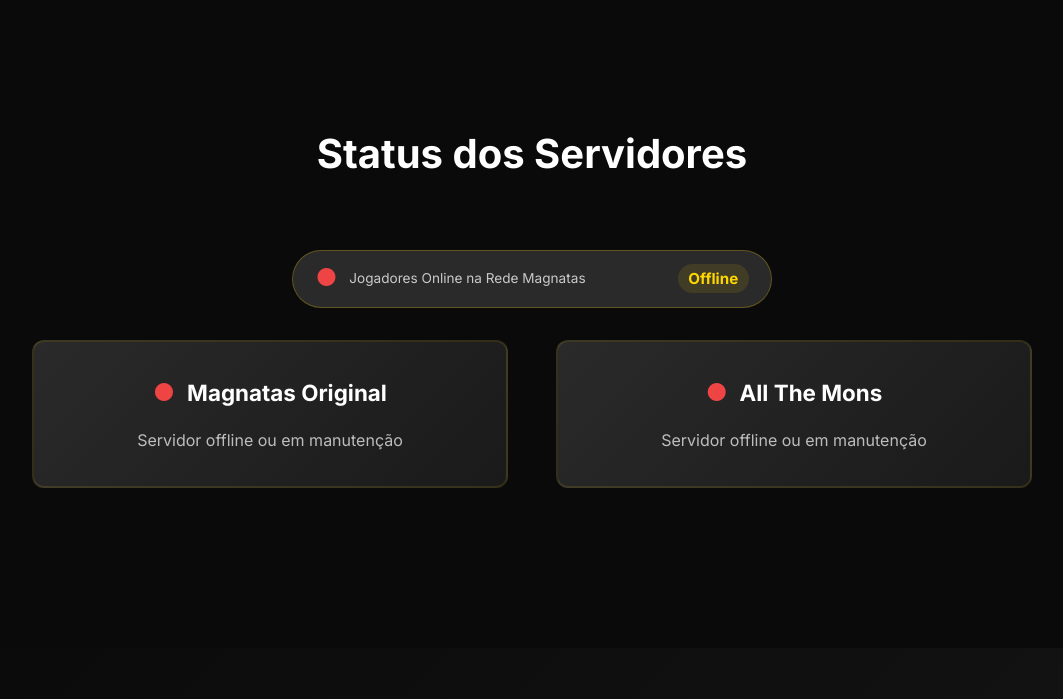
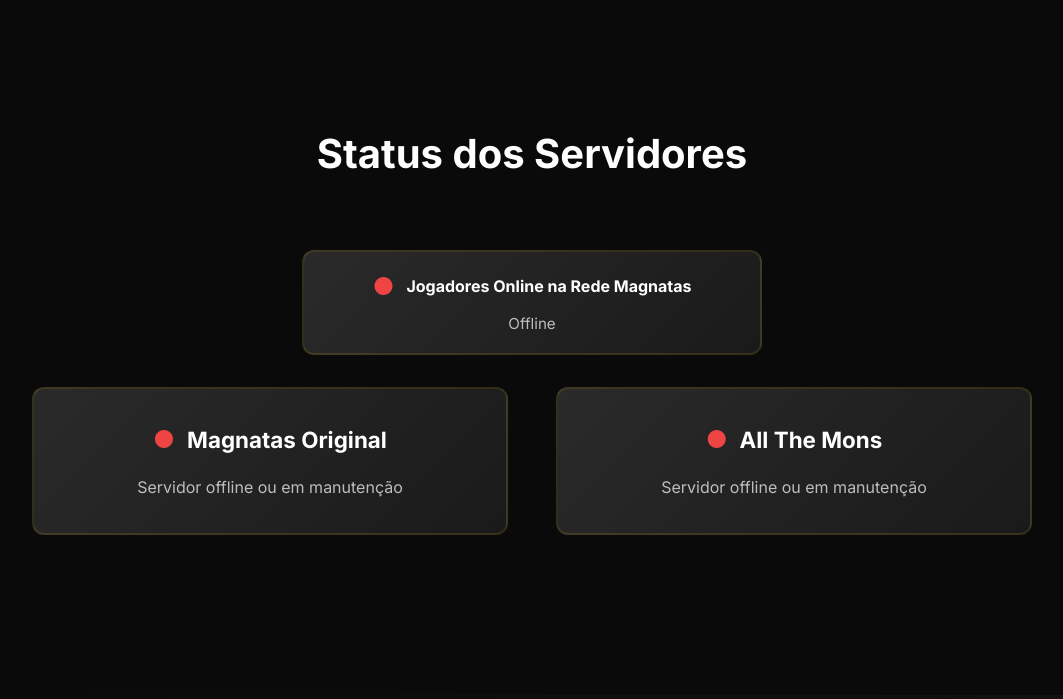
Before and after one commit to GnomoMuitoLoco/Site, a PHP site: page / in a window 1280 px wide. Shown: the part 2478-3177 px from the top of the page, without its empty margins (108-1171 px from the left). Run offline with PHP 8.4, Linux system fonts and the light colour scheme.

Commit message:
corrige visual do card de jogadores online na rede para seguir o mesmo padrão dos cards de servidor

```diff
--- a/index.html
+++ b/index.html
@@ -158,11 +158,13 @@
             <h2 class="section-title">Status dos Servidores</h2>
 
             <!-- Network Total Players -->
-            <div class="network-players-card" id="network-players">
-                <div class="network-players-inner">
-                    <span class="server-indicator loading" id="indicator-network">●</span>
-                    <span class="network-players-label">Jogadores Online na Rede Magnatas</span>
-                    <span class="network-players-count" id="network-players-count">...</span>
+            <div class="network-players-wrapper">
+                <div class="network-players-card" id="network-players">
+                    <div class="server-status-header">
+                        <span class="server-indicator loading" id="indicator-network">●</span>
+                        <h3>Jogadores Online na Rede Magnatas</h3>
+                    </div>
+                    <p class="server-status-info" id="network-players-count">Carregando...</p>
                 </div>
             </div>
 
--- a/styles.css
+++ b/styles.css
@@ -1362,42 +1362,39 @@
 }
 
 /* ── Network Total Players Card ── */
-.network-players-card {
+.network-players-wrapper {
     display: flex;
     justify-content: center;
     margin-bottom: 2rem;
 }
 
-.network-players-inner {
-    display: flex;
-    align-items: center;
-    gap: 0.75rem;
-    background: var(--color-gray);
-    border: 1px solid rgba(255, 215, 0, 0.25);
-    border-radius: 50px;
-    padding: 0.55rem 1.4rem;
-    max-width: 480px;
+.network-players-card {
+    background: linear-gradient(135deg, var(--color-gray) 0%, var(--color-gray-dark) 100%);
+    border-radius: 12px;
+    padding: 1rem 2rem;
+    text-align: center;
+    border: 2px solid rgba(255, 215, 0, 0.1);
+    transition: all 0.3s ease;
     width: 100%;
-}
-
-.network-players-label {
-    flex: 1;
-    font-size: 0.85rem;
-    color: rgba(255, 255, 255, 0.75);
-    white-space: nowrap;
-    overflow: hidden;
-    text-overflow: ellipsis;
-}
-
-.network-players-count {
+    max-width: 460px;
+}
+
+.network-players-card:hover {
+    border-color: rgba(255, 215, 0, 0.3);
+    box-shadow: 0 10px 30px rgba(255, 215, 0, 0.15);
+}
+
+.network-players-card .server-status-header {
+    margin-bottom: 0.4rem;
+}
+
+.network-players-card .server-status-header h3 {
+    font-size: 1rem;
+}
+
+.network-players-card .server-status-info {
     font-size: 0.95rem;
-    font-weight: 700;
-    color: var(--color-yellow);
-    background: rgba(255, 215, 0, 0.1);
-    padding: 0.15rem 0.65rem;
-    border-radius: 50px;
-    white-space: nowrap;
-    flex-shrink: 0;
+    margin: 0;
 }
 
 .servers-grid {
```
